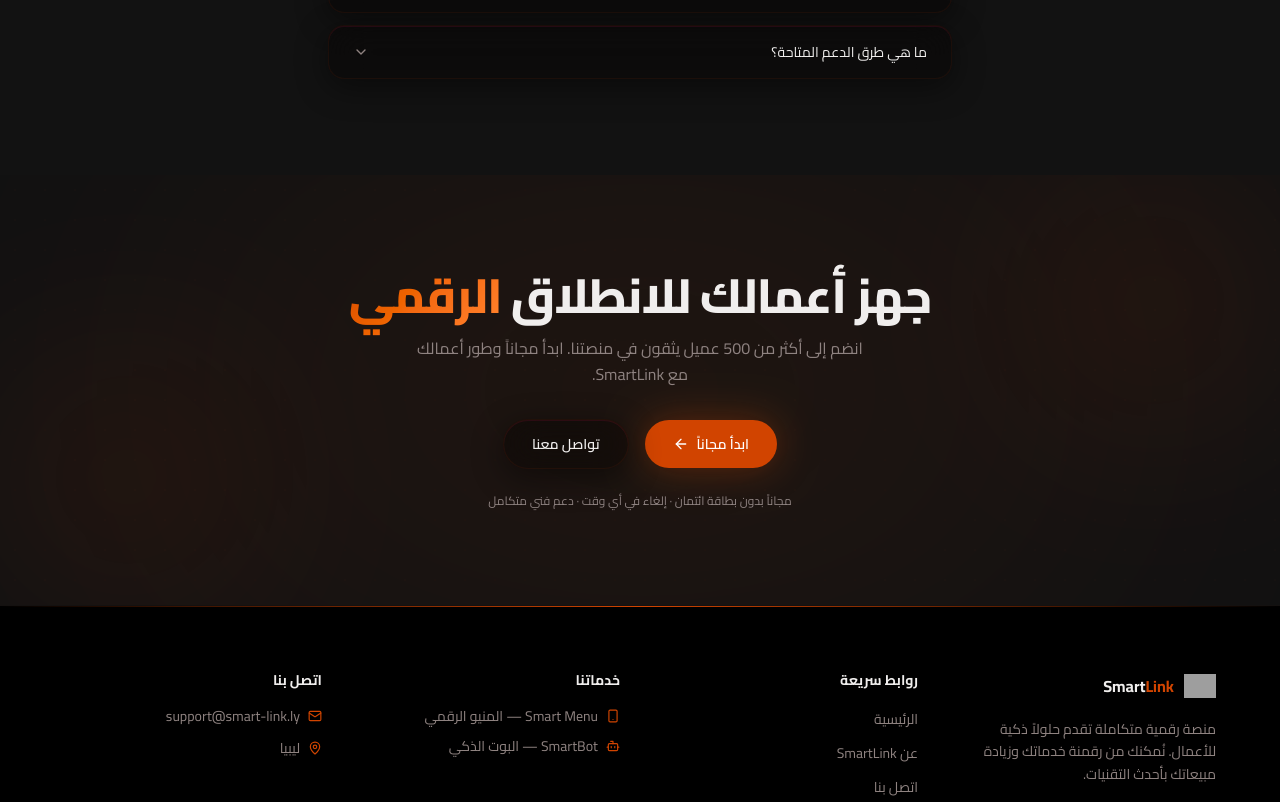
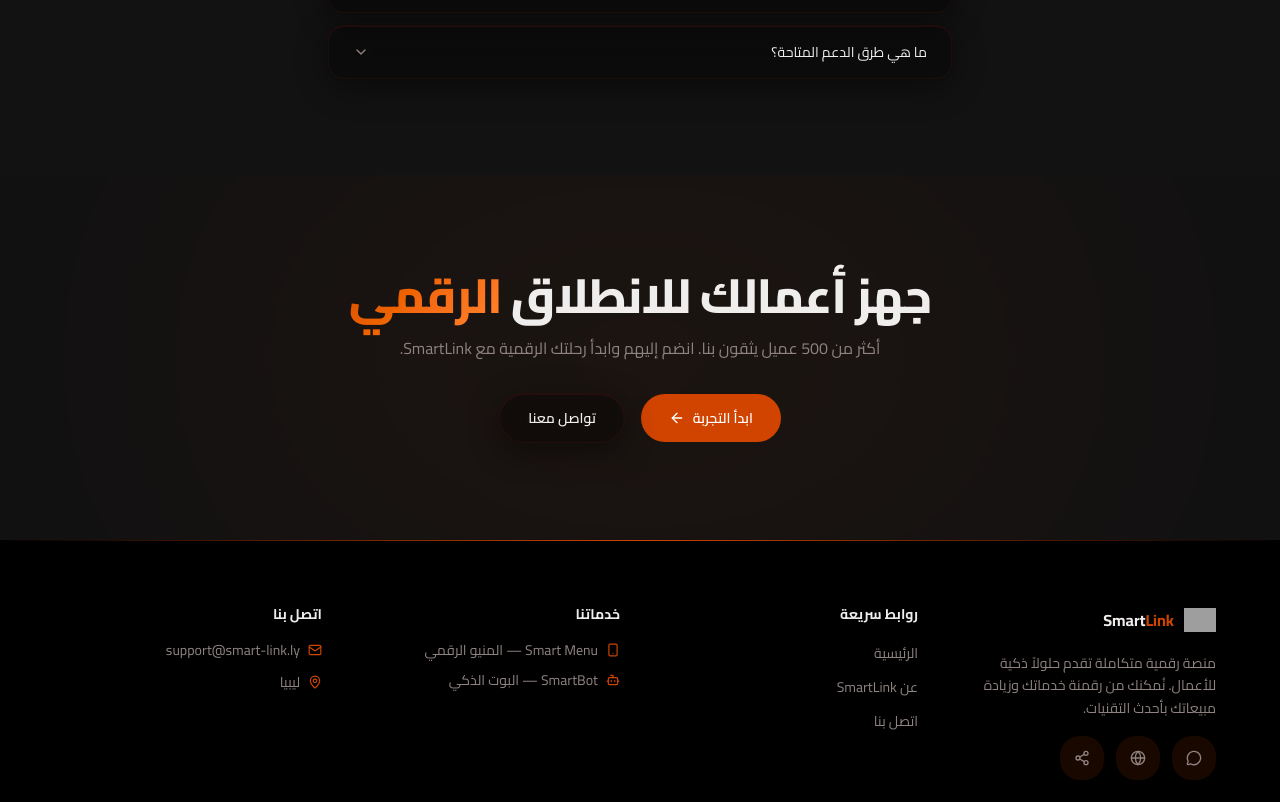
Before and after one commit to ahmadmedo1012/Smart-Link, a Next.js app: page / in a window 1280 px wide. Shown: the part 3487-4289 px from the top of the page. Built offline with nearby package versions, Linux system fonts and the light colour scheme; grey boxes are pictures that could not be loaded.

Commit message:
design-taste-frontend: remove AI tells — infinite pulse-glow, مجاناً repetition, decorative dots, generic CTA

```diff
--- a/src/components/cta-section.tsx
+++ b/src/components/cta-section.tsx
@@ -10,27 +10,19 @@
 
   return (
     <section id="cta" className="section-padding relative overflow-hidden">
-      {/* Ambient glow */}
-      <div className="absolute inset-0 overflow-hidden pointer-events-none" aria-hidden="true">
-        <motion.div
+      <div
+        className="absolute inset-0 overflow-hidden pointer-events-none"
+        aria-hidden="true"
+      >
+        <div
           className="absolute top-1/2 left-1/2 -translate-x-1/2 -translate-y-1/2 w-[900px] h-[450px] rounded-full"
-          style={{ background: "var(--primary)", opacity: 0.08, filter: "blur(150px)" }}
-          animate={{ scale: [1, 1.1, 1], opacity: [0.08, 0.12, 0.08] }}
-          transition={{ duration: 6, repeat: Infinity, ease: "easeInOut" }}
+          style={{
+            background: "var(--primary)",
+            opacity: 0.06,
+            filter: "blur(150px)",
+          }}
         />
-        <div className="absolute top-0 right-0 w-64 h-64 rounded-full" style={{ background: "var(--primary)", opacity: 0.1, filter: "blur(100px)" }} />
-        <div className="absolute bottom-0 left-0 w-64 h-64 rounded-full" style={{ background: "var(--primary)", opacity: 0.1, filter: "blur(100px)" }} />
       </div>
-
-      {/* Decorative dots */}
-      <div
-        className="absolute inset-0 pointer-events-none opacity-[0.02]"
-        aria-hidden="true"
-        style={{
-          backgroundImage: "radial-gradient(circle, var(--primary) 1px, transparent 1px)",
-          backgroundSize: "30px 30px",
-        }}
-      />
 
       <motion.div
         ref={ref}
@@ -44,20 +36,16 @@
             جهز أعمالك للانطلاق <span className="gradient-text">الرقمي</span>
           </h2>
           <p className="text-muted-foreground text-base mb-8 max-w-lg mx-auto leading-relaxed">
-            انضم إلى أكثر من 500 عميل يثقون في منصتنا. ابدأ مجاناً وطور أعمالك مع SmartLink.
+            أكثر من 500 عميل يثقون بنا. انضم إليهم وابدأ رحلتك الرقمية مع SmartLink.
           </p>
           <div className="flex flex-col sm:flex-row items-center justify-center gap-4">
             <a
               href="https://menu.smart-link.ly"
               target="_blank"
               rel="noopener noreferrer"
-              className="group inline-flex items-center gap-2 px-7 py-3.5 rounded-xl bg-primary text-white font-semibold text-sm hover:brightness-110 transition-all duration-200 shadow-glow focus-visible:outline-2 focus-visible:outline-offset-2 focus-visible:outline-ring active:scale-[0.97]"
-              style={{
-                animation: "pulse-glow 4s ease-in-out infinite",
-                boxShadow: "0 0 20px rgba(var(--primary), 0.15)"
-              }}
+              className="group inline-flex items-center gap-2 px-7 py-3.5 rounded-xl bg-primary text-white font-semibold text-sm hover:brightness-110 transition-all duration-200 focus-visible:outline-2 focus-visible:outline-offset-2 focus-visible:outline-ring active:scale-[0.97]"
             >
-              ابدأ مجاناً <ArrowLeft className="w-4 h-4 group-hover:-translate-x-0.5 transition-transform" />
+              ابدأ التجربة <ArrowLeft className="w-4 h-4 group-hover:-translate-x-0.5 transition-transform" />
             </a>
             <Link
               href="/contact"
@@ -66,14 +54,6 @@
               تواصل معنا
             </Link>
           </div>
-          <motion.p
-            initial={{ opacity: 0 }}
-            animate={inView ? { opacity: 1 } : {}}
-            transition={{ delay: 0.3 }}
-            className="text-xs text-muted-foreground mt-6"
-          >
-            مجاناً بدون بطاقة ائتمان · إلغاء في أي وقت · دعم فني متكامل
-          </motion.p>
         </div>
       </motion.div>
     </section>
```
